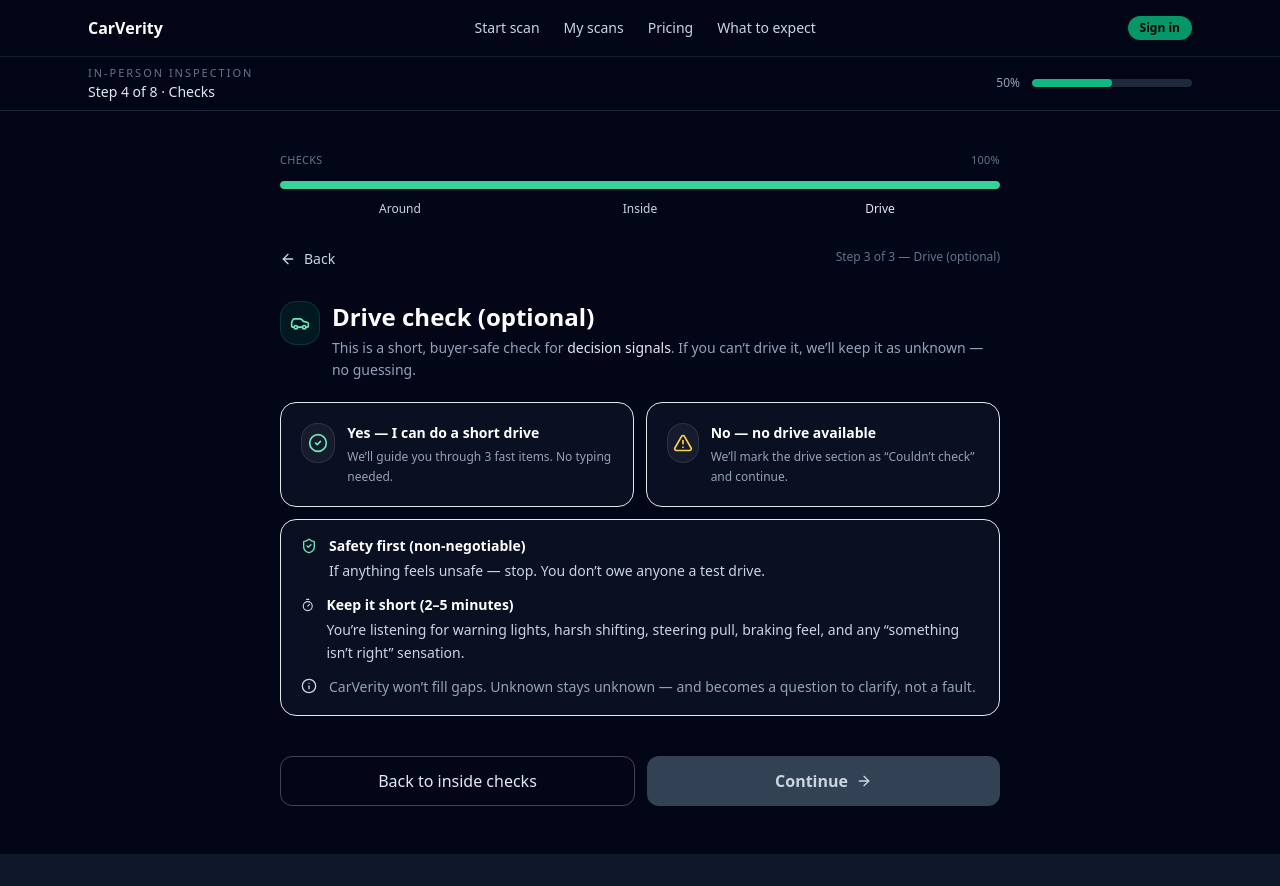
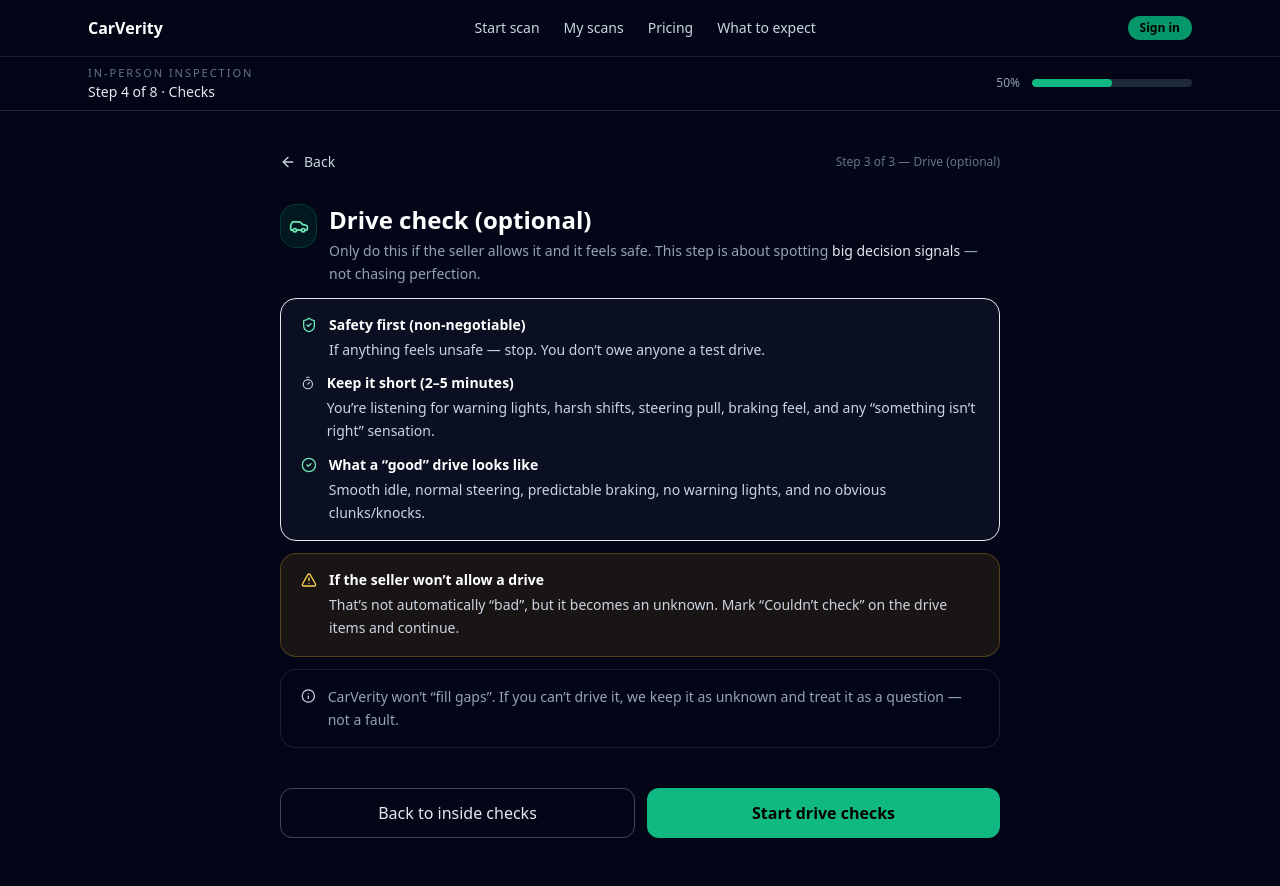
Before and after one commit to jeremy-swallow/carverity-clean, a React (Vite) app: page /scan/in-person/checks/drive-intro in a window 1280 px wide. Before the commit the page ends 854 px from the top, so only its background shows below. Built offline with nearby package versions, Linux system fonts and the light colour scheme; no server answers.

Commit message:
Reset drive answers when entering drive checks

```diff
--- a/src/pages/InPersonChecksDriveIntro.tsx
+++ b/src/pages/InPersonChecksDriveIntro.tsx
@@ -1,6 +1,6 @@
 // src/pages/InPersonChecksDriveIntro.tsx
 
-import { useEffect, useMemo, useState } from "react";
+import { useEffect } from "react";
 import { useNavigate } from "react-router-dom";
 import {
   ArrowLeft,
@@ -10,50 +10,14 @@ import {
   Timer,
   CheckCircle2,
   Info,
-  ArrowRight,
 } from "lucide-react";
 import { loadProgress, saveProgress } from "../utils/scanProgress";
 
-type AnswerValue = "ok" | "concern" | "unsure";
-type CheckAnswer = { value: AnswerValue; note?: string };
-
-function ensureDriveUnknowns(existingChecks: Record<string, any> | undefined) {
-  const checks = { ...(existingChecks ?? {}) };
-
-  const driveIds = ["steering", "noise-hesitation", "adas-systems"];
-
-  for (const id of driveIds) {
-    const cur = checks[id] as CheckAnswer | undefined;
-
-    // If the user already answered something, do NOT overwrite it.
-    if (cur?.value) continue;
-
-    checks[id] = {
-      value: "unsure",
-      note: "No test drive allowed",
-    } satisfies CheckAnswer;
-  }
-
-  return checks;
-}
+const DRIVE_CHECK_IDS = ["steering", "noise-hesitation", "adas-systems"];
 
 export default function InPersonChecksDriveIntro() {
   const navigate = useNavigate();
   const progress: any = loadProgress();
-
-  const [selected, setSelected] = useState<"yes" | "no" | null>(null);
-
-  const steps = useMemo(
-    () => [
-      { key: "around", label: "Around" },
-      { key: "inside", label: "Inside" },
-      { key: "drive", label: "Drive" },
-    ],
-    []
-  );
-
-  const currentIndex = 2; // drive
-  const percent = Math.round(((currentIndex + 1) / steps.length) * 100);
 
   useEffect(() => {
     saveProgress({
@@ -63,75 +27,31 @@ export default function InPersonChecksDriveIntro() {
     // eslint-disable-next-line react-hooks/exhaustive-deps
   }, []);
 
-  function chooseYes() {
-    setSelected("yes");
+  function startDriveChecks() {
+    // ✅ IMPORTANT:
+    // User may have previously tapped "Couldn't check" in Drive checks,
+    // then changed their mind and came back here.
+    // When they now proceed, we want a clean slate (no highlighted buttons).
+    const nextChecks = { ...(progress?.checks ?? {}) };
+
+    for (const id of DRIVE_CHECK_IDS) {
+      if (nextChecks[id]) {
+        delete nextChecks[id];
+      }
+    }
+
     saveProgress({
       ...(progress ?? {}),
-      step: "/scan/in-person/checks/drive-intro",
-      driveAllowed: true,
+      step: "/scan/in-person/checks/drive",
+      checks: nextChecks,
     });
-  }
 
-  function chooseNo() {
-    setSelected("no");
-    saveProgress({
-      ...(progress ?? {}),
-      step: "/scan/in-person/checks/drive-intro",
-      driveAllowed: false,
-      checks: ensureDriveUnknowns(progress?.checks),
-    });
-  }
-
-  function continueNext() {
-    if (selected === "yes") {
-      navigate("/scan/in-person/checks/drive");
-      return;
-    }
-
-    if (selected === "no") {
-      navigate("/scan/in-person/summary");
-      return;
-    }
+    navigate("/scan/in-person/checks/drive");
   }
 
   return (
     <div className="max-w-3xl mx-auto px-6 py-12 space-y-8">
-      {/* Mini progress */}
-      <div className="space-y-3">
-        <div className="flex items-center justify-between text-[11px] uppercase tracking-wide text-slate-500">
-          <span>Checks</span>
-          <span>{percent}%</span>
-        </div>
-
-        <div className="h-2 rounded-full bg-white/10 overflow-hidden">
-          <div
-            className="h-full rounded-full bg-emerald-400 transition-all"
-            style={{ width: `${percent}%` }}
-          />
-        </div>
-
-        <div className="flex items-center justify-between text-xs text-slate-400">
-          {steps.map((s, i) => {
-            const active = i === currentIndex;
-            const done = i < currentIndex;
-            return (
-              <div
-                key={s.key}
-                className={[
-                  "flex-1 text-center",
-                  active ? "text-slate-200 font-medium" : "",
-                  done ? "text-slate-300" : "",
-                ].join(" ")}
-              >
-                {s.label}
-              </div>
-            );
-          })}
-        </div>
-      </div>
-
-      {/* Header */}
-      <div className="flex items-start justify-between gap-4">
+      <div className="flex items-center justify-between gap-4">
         <button
           onClick={() => navigate(-1)}
           className="inline-flex items-center gap-2 text-sm text-slate-300 hover:text-white"
@@ -140,7 +60,9 @@ export default function InPersonChecksDriveIntro() {
           Back
         </button>
 
-        <div className="text-xs text-slate-500">Step 3 of 3 — Drive (optional)</div>
+        <div className="text-xs text-slate-500">
+          Step 3 of 3 — Drive (optional)
+        </div>
       </div>
 
       <div className="space-y-3">
@@ -154,67 +76,16 @@ export default function InPersonChecksDriveIntro() {
               Drive check (optional)
             </h1>
             <p className="text-sm text-slate-400 leading-relaxed">
-              This is a short, buyer-safe check for{" "}
-              <span className="text-slate-200 font-medium">decision signals</span>
-              . If you can’t drive it, we’ll keep it as unknown — no guessing.
+              Only do this if the seller allows it and it feels safe. This step
+              is about spotting{" "}
+              <span className="text-slate-200 font-medium">
+                big decision signals
+              </span>{" "}
+              — not chasing perfection.
             </p>
           </div>
         </div>
 
-        {/* Choice cards */}
-        <div className="grid grid-cols-1 md:grid-cols-2 gap-3 pt-2">
-          <button
-            type="button"
-            onClick={chooseYes}
-            className={[
-              "rounded-2xl border px-5 py-5 text-left transition",
-              selected === "yes"
-                ? "border-emerald-400/50 bg-emerald-500/10"
-                : "border-white/12 bg-slate-900/60 hover:bg-slate-900/70",
-            ].join(" ")}
-          >
-            <div className="flex items-start gap-3">
-              <div className="h-10 w-10 rounded-2xl bg-white/5 border border-white/10 flex items-center justify-center">
-                <CheckCircle2 className="h-5 w-5 text-emerald-300" />
-              </div>
-              <div className="space-y-1">
-                <p className="text-sm font-semibold text-white">
-                  Yes — I can do a short drive
-                </p>
-                <p className="text-xs text-slate-400 leading-relaxed">
-                  We’ll guide you through 3 fast items. No typing needed.
-                </p>
-              </div>
-            </div>
-          </button>
-
-          <button
-            type="button"
-            onClick={chooseNo}
-            className={[
-              "rounded-2xl border px-5 py-5 text-left transition",
-              selected === "no"
-                ? "border-amber-400/50 bg-amber-500/10"
-                : "border-white/12 bg-slate-900/60 hover:bg-slate-900/70",
-            ].join(" ")}
-          >
-            <div className="flex items-start gap-3">
-              <div className="h-10 w-10 rounded-2xl bg-white/5 border border-white/10 flex items-center justify-center">
-                <AlertTriangle className="h-5 w-5 text-amber-300" />
-              </div>
-              <div className="space-y-1">
-                <p className="text-sm font-semibold text-white">
-                  No — no drive available
-                </p>
-                <p className="text-xs text-slate-400 leading-relaxed">
-                  We’ll mark the drive section as “Couldn’t check” and continue.
-                </p>
-              </div>
-            </div>
-          </button>
-        </div>
-
-        {/* Calm guidance */}
         <div className="rounded-2xl border border-white/12 bg-slate-900/60 px-5 py-4 space-y-3">
           <div className="flex items-start gap-3">
             <ShieldCheck className="h-4 w-4 text-emerald-300 mt-0.5" />
@@ -223,7 +94,8 @@ export default function InPersonChecksDriveIntro() {
                 Safety first (non-negotiable)
               </p>
               <p className="text-sm text-slate-300 mt-1 leading-relaxed">
-                If anything feels unsafe — stop. You don’t owe anyone a test drive.
+                If anything feels unsafe — stop. You don’t owe anyone a test
+                drive.
               </p>
             </div>
           </div>
@@ -235,23 +107,52 @@ export default function InPersonChecksDriveIntro() {
                 Keep it short (2–5 minutes)
               </p>
               <p className="text-sm text-slate-300 mt-1 leading-relaxed">
-                You’re listening for warning lights, harsh shifting, steering pull,
+                You’re listening for warning lights, harsh shifts, steering pull,
                 braking feel, and any “something isn’t right” sensation.
               </p>
             </div>
           </div>
 
           <div className="flex items-start gap-3">
+            <CheckCircle2 className="h-4 w-4 text-emerald-300 mt-0.5" />
+            <div>
+              <p className="text-sm font-semibold text-white">
+                What a “good” drive looks like
+              </p>
+              <p className="text-sm text-slate-300 mt-1 leading-relaxed">
+                Smooth idle, normal steering, predictable braking, no warning
+                lights, and no obvious clunks/knocks.
+              </p>
+            </div>
+          </div>
+        </div>
+
+        <div className="rounded-2xl border border-amber-400/25 bg-amber-500/10 px-5 py-4 space-y-2">
+          <div className="flex items-start gap-3">
+            <AlertTriangle className="h-4 w-4 text-amber-300 mt-0.5" />
+            <div className="flex-1">
+              <p className="text-sm font-semibold text-white">
+                If the seller won’t allow a drive
+              </p>
+              <p className="text-sm text-slate-300 mt-1 leading-relaxed">
+                That’s not automatically “bad”, but it becomes an unknown. Mark
+                “Couldn’t check” on the drive items and continue.
+              </p>
+            </div>
+          </div>
+        </div>
+
+        <div className="rounded-2xl border border-white/10 bg-slate-950/40 px-5 py-4">
+          <div className="flex items-start gap-3">
             <Info className="h-4 w-4 text-slate-300 mt-0.5" />
             <p className="text-sm text-slate-400 leading-relaxed">
-              CarVerity won’t fill gaps. Unknown stays unknown — and becomes a
-              question to clarify, not a fault.
+              CarVerity won’t “fill gaps”. If you can’t drive it, we keep it as
+              unknown and treat it as a question — not a fault.
             </p>
           </div>
         </div>
       </div>
 
-      {/* Actions */}
       <div className="flex gap-3 pt-2">
         <button
           type="button"
@@ -263,17 +164,10 @@ export default function InPersonChecksDriveIntro() {
 
         <button
           type="button"
-          onClick={continueNext}
-          disabled={!selected}
-          className={[
-            "flex-1 rounded-xl font-semibold px-4 py-3 inline-flex items-center justify-center gap-2 transition",
-            selected
-              ? "bg-emerald-500 hover:bg-emerald-400 text-black"
-              : "bg-slate-700 text-slate-300 cursor-not-allowed",
-          ].join(" ")}
+          onClick={startDriveChecks}
+          className="flex-1 rounded-xl bg-emerald-500 hover:bg-emerald-400 text-black font-semibold px-4 py-3"
         >
-          Continue
-          <ArrowRight className="h-4 w-4" />
+          Start drive checks
         </button>
       </div>
     </div>
```
